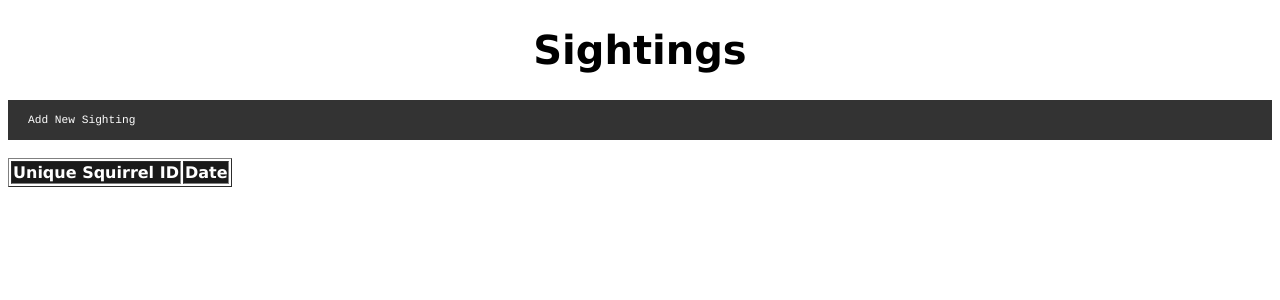
After one commit to suyang6141/FinalProject4501, a Django app: template squirrel_tracking/templates/squirrel_tracking/list.html in a window 1280 px wide. The commit adds this page. Shown: the top 300 px of the page. Run offline with Django 3.2, Linux system fonts and the light colour scheme; the template is opened without the code that fills it, so the values that code supplies are empty.

Commit message:
Edited html file

```diff
--- /dev/null
+++ b/squirrel_tracking/templates/squirrel_tracking/list.html
@@ -0,0 +1,83 @@
+<!doctype html>
+<html lang = "en">
+	<head>
+		<meta charset = "UTF-8">
+		<title> All Squirrel Sighting </title>
+<style>
+    h1 {
+      color: black;
+      text-align: center;
+      font-family: verdana;
+      font-size: 250%;
+    }
+    div {
+      font-size: 70%;
+      font-family: courier;
+
+    }
+     .topnav {
+    overflow: hidden;
+    background-color: #333;
+    padding:0;
+    margin:0;
+    }
+    .topnav a {
+    float: left;
+    display: block;
+    color: white;
+    text-align: center;
+    padding: 14px 20px;
+    text-decoration: none;
+    }
+
+    .topnav a:hover {
+      background-color: #ddd;
+      color: black;
+    }
+
+
+    thead{
+      color: white;
+      font-family: verdana;
+      text-align: center;
+    }
+
+    th {
+      background-color: #1A1A1A;
+    }
+
+    td{
+      background-color:#E3E3E3;
+    }
+    .nextpagetoken{
+      marign-top: 100px;
+      font-size: 90%
+    }
+</style>
+	</head>
+	<body>
+		<h1> Sightings</h1>
+		<div class = 'topnav'>
+			<a href = "/sightings/add"> Add New Sighting</a>
+		</div>
+		<br>
+	<table border="1" class="tbl">
+      		<thead style="background-color:black;">
+       			 <tr>
+				 <th>Unique Squirrel ID</th>
+				 <th>Date</th>
+			 </tr>
+		</thead>
+		<tbody>
+			{% for sighting in sightings%}
+			<tr>
+		       <td>{{sighting.Unique_Squirrel_ID}}</td>
+		       <td>{{sighting.Date}}</td>
+		<td>
+			<a href = "/sightings/{{sighting.Unique_Squirrel_ID}}/">Update</a>
+		</td>
+		{% endfor %}
+		</tbody>
+	</table>
+	</body>
+</html>
--- a/squirrel_tracking/templates/squirrel_tracking/detail.html
+++ b/squirrel_tracking/templates/squirrel_tracking/update.html
@@ -1,4 +1,7 @@
+<!DOCTYPE html>
 <html>
+
+
 	<body>
 		{{sighting.Latitude}}
 		{{sighting.Longitude}}
```
Also changed, not shown: squirrel_tracking/templates/squirrel_tracking/add.html (added, +19 -0 lines), squirrel_tracking/templates/squirrel_tracking/index.html (deleted, +0 -11 lines), squirrel_tracking/templates/squirrel_tracking/map.html (added, +60 -0 lines), squirrel_tracking/templates/squirrel_tracking/stats.html (added, +33 -0 lines).
